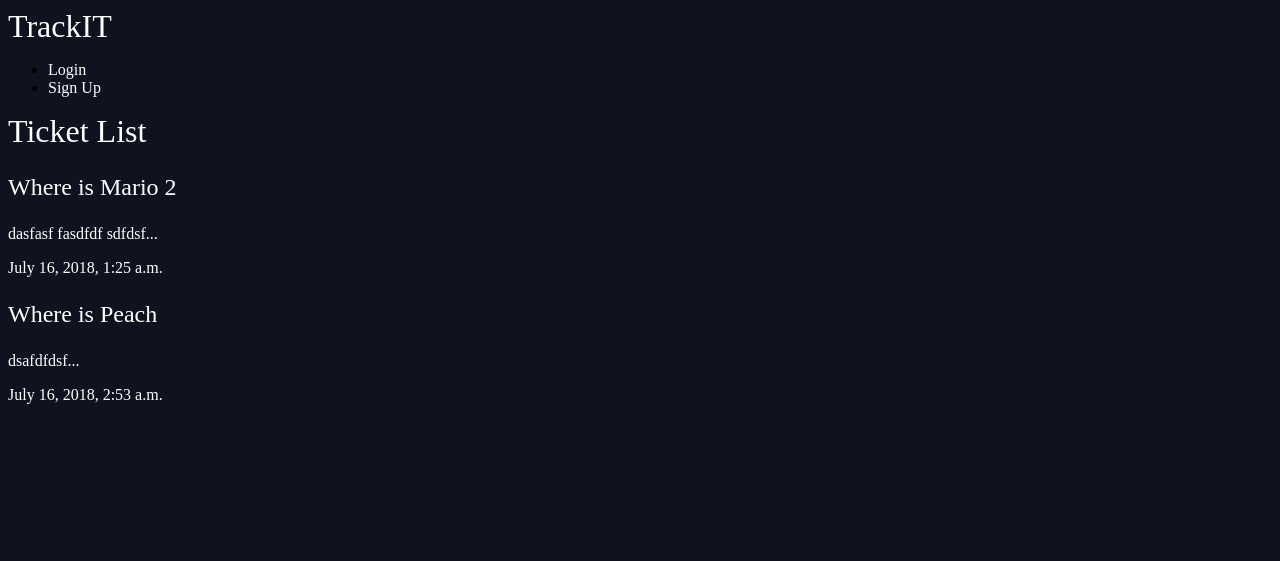
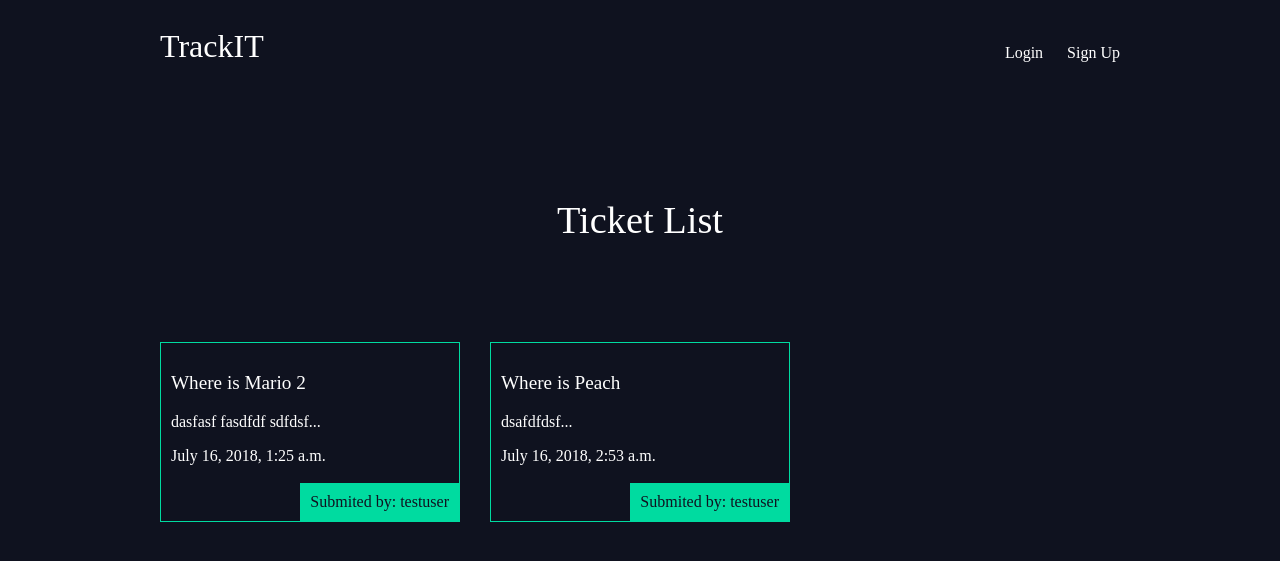
Before and after one commit to pey849/IssueTickets, a Django app: page / in a window 1280 px wide. Shown: the top 561 px of the page. Run offline with Django 3.2, Linux system fonts and the light colour scheme; data comes from the database, SQL or seed files in the repository; both versions use the stored data as it was after the commit.

Commit message:
Added some styling to the homepage and to the individual ticket pages

```diff
--- a/TrackIT/assests/style.css
+++ b/TrackIT/assests/style.css
@@ -25,3 +25,84 @@ a, a:hover, a:visited{
 form{
   color: #fff;
 }
+
+.wrapper{
+  max-width:960px;
+  margin: 0 auto;
+}
+
+div.wrapper h1{
+  text-align: center;
+  margin: 100px auto;
+  font-size: 2.4em;
+}
+
+header{
+  display: grid;
+  grid-template-columns: 1fr 1fr;
+  padding: 20px 0;
+}
+
+nav{
+  justify-self:end;
+}
+
+nav li{
+  display: inline-block;
+  margin-left: 20px;
+
+}
+
+nav button{
+  background: none;
+  color: #fff;
+  cursor: pointer;
+  border: 0;
+  font-size: 1em;
+}
+
+.tickets{
+  display: grid;
+  grid-template-columns: 1fr 1fr 1fr;
+  grid-gap: 30px;
+}
+
+.ticket{
+  padding :10px;
+  border: 1px solid #00dba0;
+  position: relative;
+  padding-bottom:40px;
+}
+
+
+.ticket h2{
+  font-size:1.2em;
+}
+
+.ticket .reporter{
+  padding: 10px;
+  background: #00dba0;
+  position: absolute;
+  right:0;
+  bottom: 0;
+  margin: 0;
+  color: #0f121f;
+}
+
+.ticket-detail .ticket{
+  padding:0;
+}
+
+.ticket-detail .ticket img{
+  max-width: 100%;
+}
+
+.ticket-detail .ticket h2{
+  text-align:center;
+  margin:20px auto;
+  font-size: 2em;
+}
+
+.ticket-detail .ticket p{
+  text-align:centerl
+}
--- a/TrackIT/tickets/Templates/tickets/ticket_list.html
+++ b/TrackIT/tickets/Templates/tickets/ticket_list.html
@@ -10,7 +10,7 @@ is looking for since we called the block 'uniqueContent' in our base_layout.html
 
       <!--template to write python code, but does not output code-->
       {% for issueTicket in myTickets %}
-        <div class="articles">
+        <div class="ticket">
             <!-- pick the href to be linked to the named capturing group from urls.py that -->
             <!-- has the line 'app_name = ticket_app' and look for the link named 'details'-->
             <!-- in case we have another URL called details in abother urls.py -->
@@ -23,6 +23,9 @@ is looking for since we called the block 'uniqueContent' in our base_layout.html
             <!--call the model method ticketDescriptionSnippet that takes the first 50 characters-->
             <p>{{ issueTicket.ticketDescriptionSnippet }}</p>
             <p>{{ issueTicket.date }}</p>
+            <!-- we need to reference the reporter but since it is a foreign key -->
+            <!-- we need to access the actual field's name from User which is username -->
+            <p class="reporter">Submited by: {{ issueTicket.reporter.username }}</p>
         </div>
       {% endfor %}
 
```
Also changed, not shown: TrackIT/db.sqlite3, TrackIT/myMediaFolder/69301566-simple-wallpapers.jpg (added).
